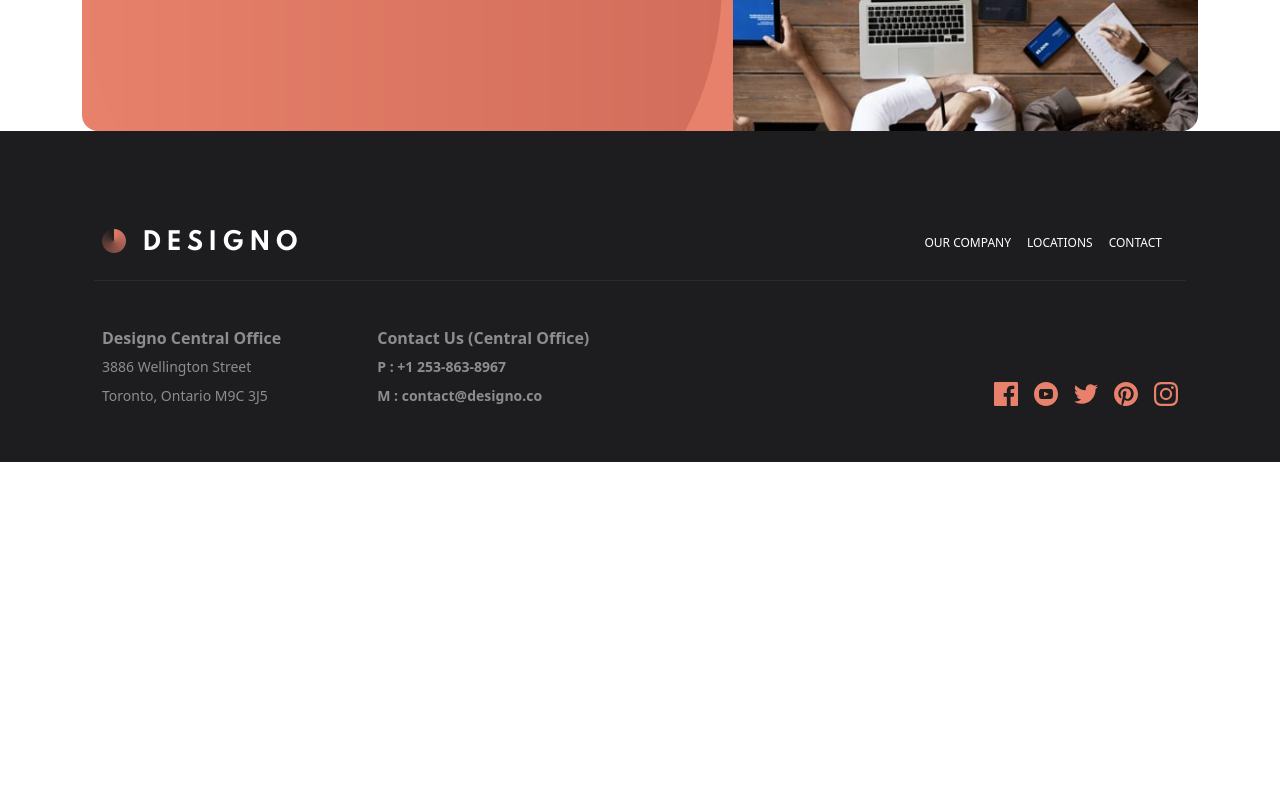
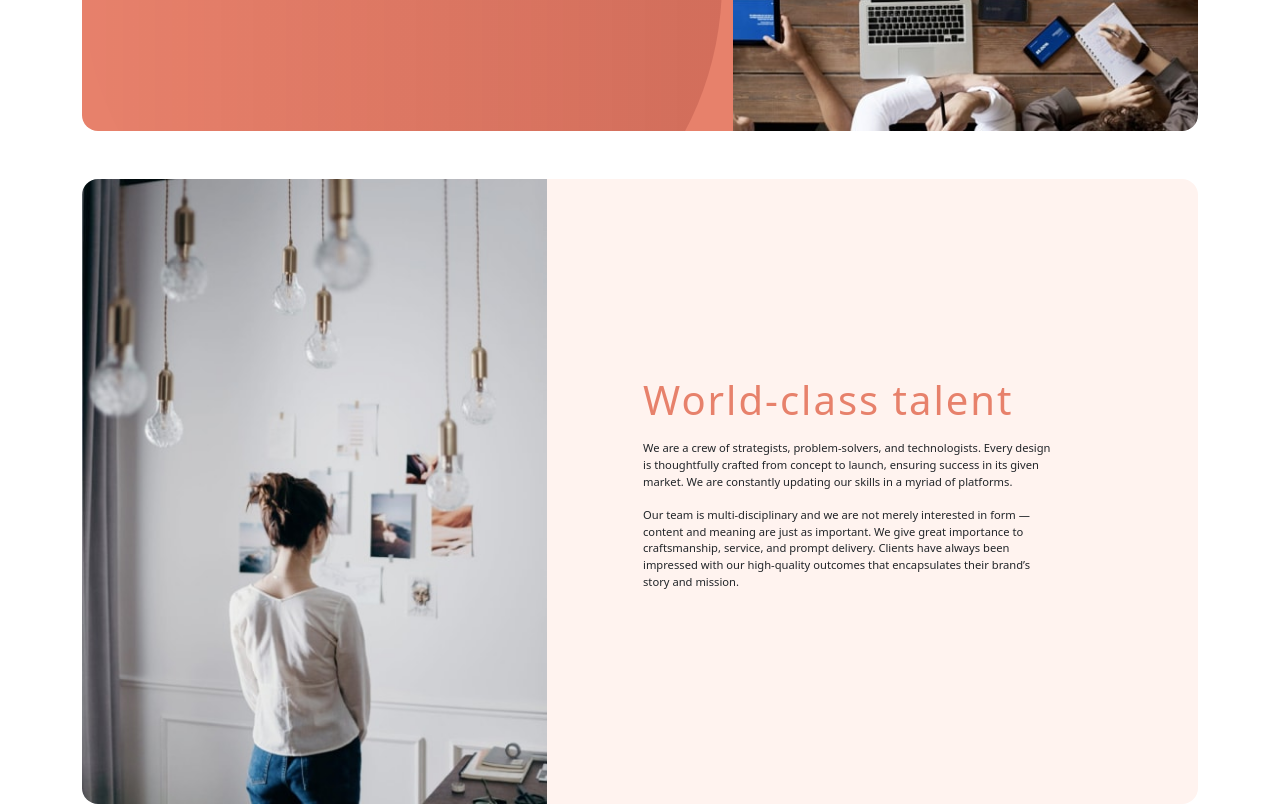
Before and after one commit to ShaimaaAKamal/designo, a React (Create React App) app: page /about in a window 1280 px wide. Shown: the part 420-1226 px from the top of the page. Before the commit the page ends 882 px from the top, so only its background shows below. Built offline with nearby package versions, Linux system fonts and the light colour scheme.

Commit message:
implement world talent componrnt

```diff
--- a/src/Components/About/About.jsx
+++ b/src/Components/About/About.jsx
@@ -1,10 +1,12 @@
 import React from 'react';
 import AboutHeading from './AboutHeading/AboutHeading';
+import WorldTalent from './WorldTalent/WorldTalent';
 
 export default function About() {
   return (
       <div className='container-lg'>
         <AboutHeading/>
+        <WorldTalent/>
       </div>
   )
 }
--- /dev/null
+++ b/src/Components/About/WorldTalent/WorldTalent.jsx
@@ -0,0 +1,30 @@
+import React from 'react'
+import talentLarge from '../../../assets/about/desktop/image-world-class-talent.jpg'
+import talentMedium from '../../../assets/about/tablet/image-world-class-talent.jpg'
+import talentSmall from '../../../assets/about/mobile/image-world-class-talent.jpg'
+
+
+export default function WorldTalent() {
+  return (
+     <div className="row gx-0 py-md-5">
+             <div className="col-lg-5">
+              <div>
+                  <img src={talentLarge} alt="about image" className='w-100 imgLarge talentImg' />
+                  <img src={talentMedium} alt="about image" className='w-100 imgMedium talentImg' />
+                  <img src={talentSmall} alt="about image" className='w-100 imgSmall talentImg' />
+              </div>
+          </div>
+          <div className="col-lg-7 d-flex align-items-center bgLight justify-content-center talentInfo">
+            <div className='ps-lg-5 ms-lg-5 text-center text-lg-start py-5 py-lg-0'>
+                <h1 className='ls mb-3 textSite'>World-class talent</h1>
+                <p className='w-75 ms-lg-0 mx-auto  textDGray fs-sm'>
+                    We are a crew of strategists, problem-solvers, and technologists. Every design is thoughtfully crafted from concept to launch, ensuring success in its given market. We are constantly updating our skills in a myriad of platforms.
+                </p>
+                 <p className='w-75 ms-lg-0 mx-auto textDGray fs-sm'>
+                    Our team is multi-disciplinary and we are not merely interested in form — content and meaning are just as important. We give great importance to craftsmanship, service, and prompt delivery. Clients have always been impressed with our high-quality outcomes that encapsulates their brand’s story and mission.
+                </p>
+            </div>
+          </div>
+       </div>
+  )
+}
--- a/src/index.scss
+++ b/src/index.scss
@@ -133,7 +133,6 @@ body{
 
     .AboutHeadingInfo{
          background-image:url('./assets/about/desktop/bg-pattern-hero-about-desktop.svg'),linear-gradient(rgba(231, 129, 107,1),rgba(231, 129, 107,1));
-        border-radius: 0 0 1rem 1rem;
     }
     .img{
         border-radius: 1rem 1rem 0 0;
@@ -213,6 +212,15 @@ footer{
             width:80%;
         }
     }
+     .AboutHeadingInfo{
+        border-radius: 0 0 1rem 1rem;
+    }
+    .talentInfo{
+        border-radius: 0 0 1rem 1rem;
+    }
+    .talentImg{
+        border-radius: 1rem 1rem 0 0;
+    }
 
     footer{
              .footerBorderBottom{
@@ -266,6 +274,15 @@ footer{
     .img{
         border-radius: 0 1rem 1rem 0;
     }
+    .bgLight{
+        background-color: #FFF3EF;
+    }
+    .talentInfo{
+        border-radius: 0 1rem 1rem  0;
+    }
+    .talentImg{
+        border-radius: 1rem 0 0 1rem;
+    }
   }
 }
 
```
